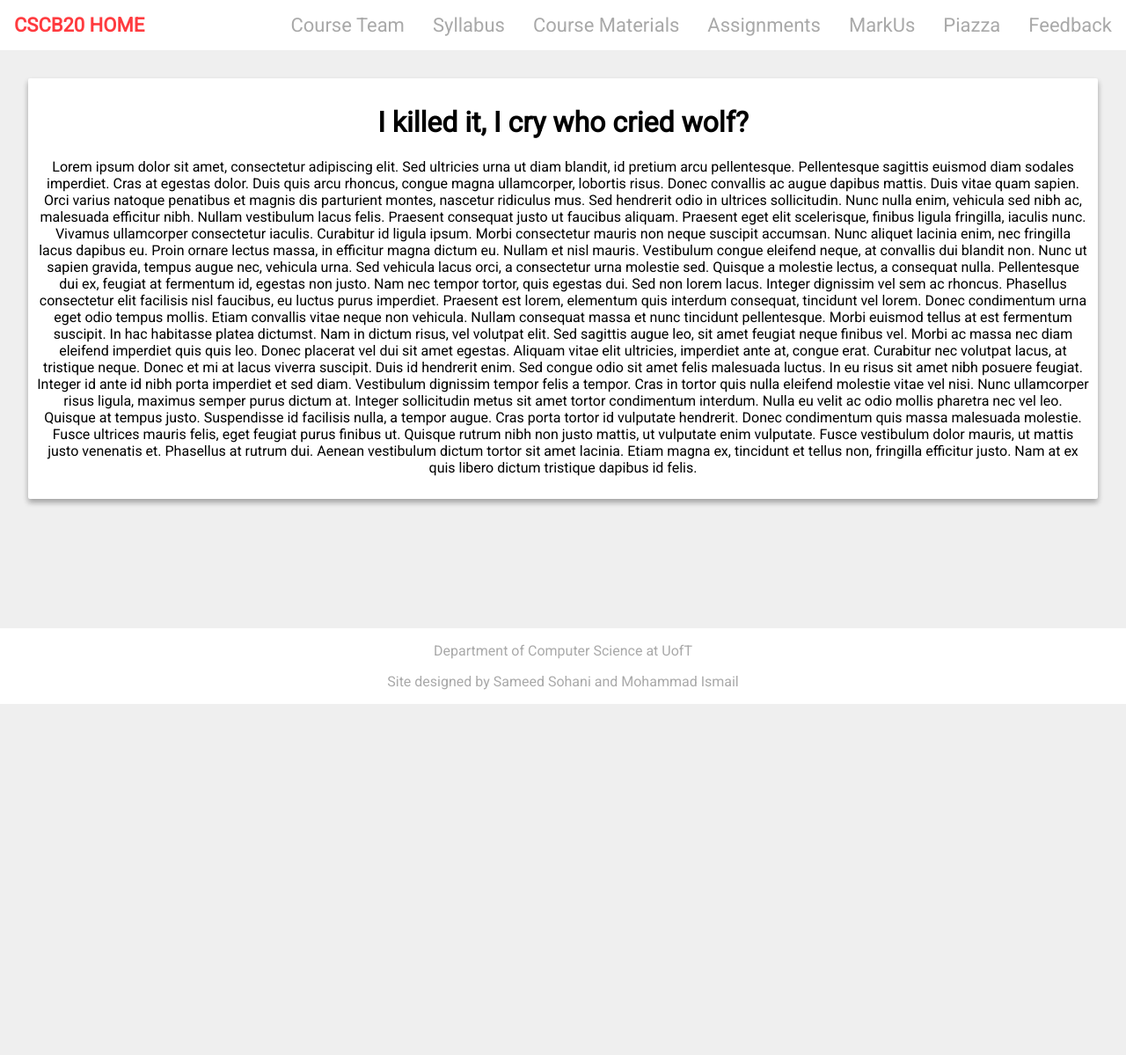
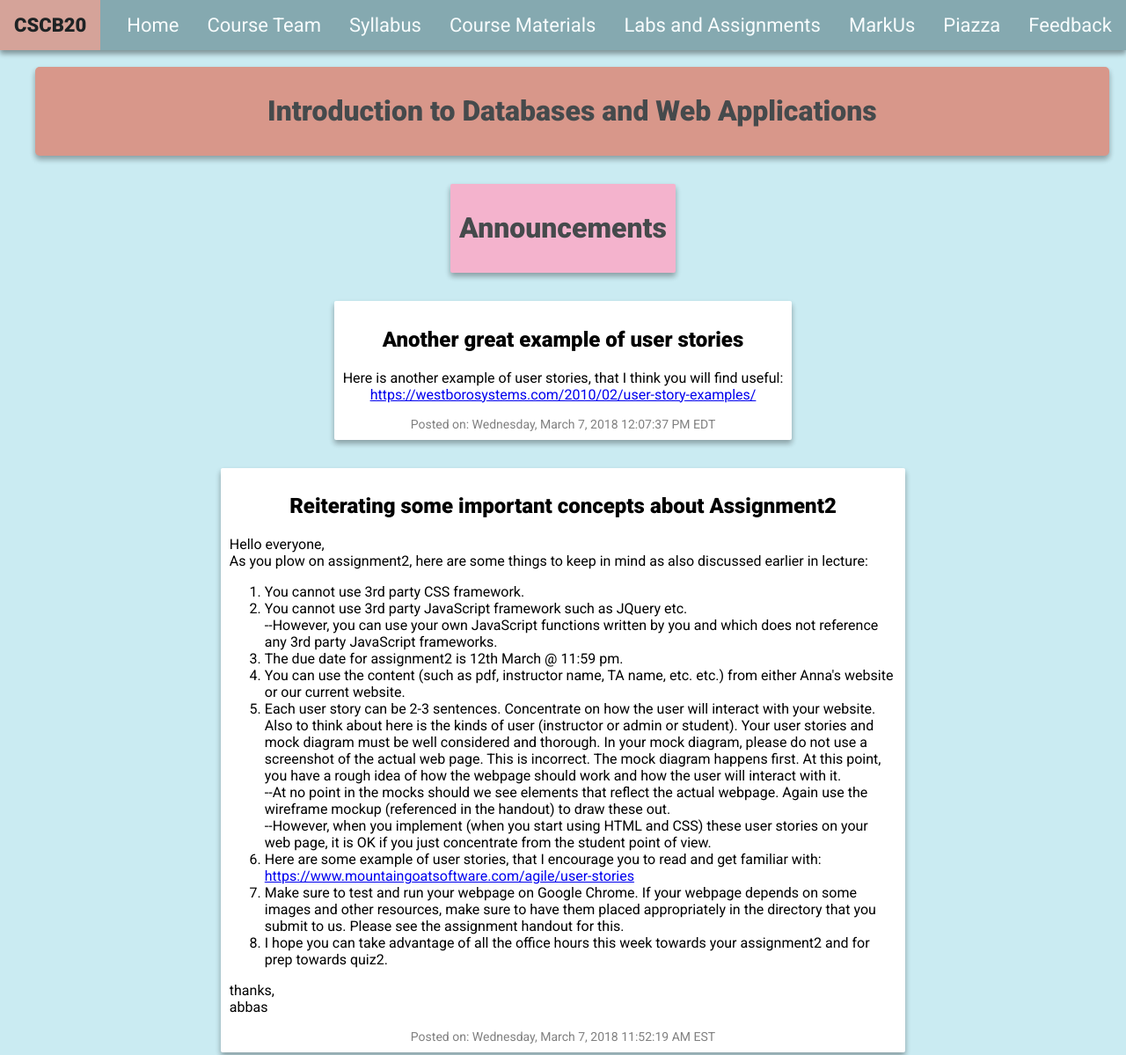
Before and after one commit to ismailmohammad/cscb20-a2, a plain HTML site: page index.html in a window 1280 px wide. Shown: the top 1199 px of the page at 88% size. Before the commit the page ends 800 px from the top, so only its background shows below. Drawn offline with Linux system fonts and the light colour scheme.

Commit message:
Index page completed + Announcements

```diff
--- a/css/index.css
+++ b/css/index.css
@@ -4,22 +4,21 @@ Dark GrayishL #A9A9A9
 Pinkish Reddish: #FF3B3F
 Light Baby Bluish: #CAEBF2
 */
-
-
 html{
   min-height: 100%;
   position: relative;
 }
 /* Body */
 body{
-  margin: 0;
-  background-color: #EFEFEF;
+  margin-top: 60px;
+  margin-bottom: 100px;
+  background-color: #CAEBF2;
   font-family: 'Roboto', sans-serif;
 }
 /* Footer */
 footer{
-  background-color: white;
-  color: #A9A9A9;
+  background-color: #7A9EA5;
+  color: white;
   overflow: hidden;
   display: block;
   text-align: center;
@@ -27,53 +26,98 @@ footer{
   bottom: 0;
   position: absolute;
   width: 100%;
+  box-shadow: 0px -7px 10px rgba(0,0,0,0.42);
 }
 /* Footer Links */
 footer a{
   text-decoration: none;
-  color: #A9A9A9;
+  color: white;
+  padding: 16px 16px;
 }
 footer a:hover{
-  color: #FF3B3F
+  color: black;
+  font-weight: bolder;
+  background-color: #D8978A;
+}
+.posted{
+  color: gray;
+  font-size: 14px;
+}
+
+.title{
+}
+/* alightLeft */
+.align-left{
+  text-align: left;
+}
+/* alightLeft */
+.align-right{
+  text-align: left;
+}
+/* Center */
+.center{
+  text-align: center
 }
 /* Navbar */
 .navbar{
-  background-color: white;
+  background-color: #7A9EA5;
   overflow: hidden;
+  position: fixed;
+  top: 0;
+  left: 0;
+  width: 100%;
+  z-index:1;
+  box-shadow: 0 4px 6px rgba(0,0,0,0.06),0 4px 6px rgba(0,0,0,0.42);
+  opacity: 0.85;
 }
 /* Navbar Links */
 .navbar a {
   text-align: center;
   float: right;
-  color: #A9A9A9;
+  color: white;
   text-decoration: none;
   padding: 16px 16px;
   font-size: 22px;
 }
 /* On Link Hover */
 .navbar a:hover{
-  color: #FF3B3F;
+  color: black;
+  background-color: #D8978A;
+  font-weight: bold;
 }
-/* Navbar Homelink */
+/* Logo */
 #navbar-homelink{
   float: left;
-  color: #FF3B3F;
+  font-size: 22px;
+  color: black;
+  font-weight: bolder;
 }
-/* Logo */
-.navbar-logo{
-  font-weight: bold;
-}
-.panel{
+
+.panel, .fullwidth-panel{
   background-color: white;
   display: inline-block;
   max-height: 100%;
   padding: 10px;
-  margin: 2rem;
+  margin-right: 2rem;
+  margin-left: 2rem;
+  margin-bottom: 1rem;
+  margin-top: 1rem;
   position: relative;
   max-width: 95%;
   box-shadow: 0 4px 6px rgba(0,0,0,0.14), 0 4px 6px rgba(0,0,0,0.21);
   border-radius: 2px;
 }
 .panel:hover{
-/*  Implement something for hover maybe?  */
+  /*  Implement something for hover maybe?  */
 }
+.fullwidth-panel{
+  width: 95%;
+  border-radius: 5px;
+  border-color: black;
+}
+.title{
+  color: #454A4C;
+}
+.lightpink{
+  background-color: #F4B3CD;
+}
--- a/index.html
+++ b/index.html
@@ -11,7 +11,7 @@
   <!-- Add index.css -->
   <link rel="stylesheet" href="css/index.css">
   <!--  Roboto Font  -->
-  <link href="https://fonts.googleapis.com/css?family=Roboto" rel="stylesheet">
+  <link href="https://fonts.googleapis.com/css?family=Roboto:400,900" rel="stylesheet">
 </head>
 
 <body>
@@ -21,33 +21,118 @@
       <a href="#">Feedback</a>
       <a href="https://piazza.com/class/jcpjjp5l4bywd">Piazza</a>
       <a href="https://markus.utsc.utoronto.ca/cscb20w18/">MarkUs</a>
-      <a href="#">Assignments</a>
+      <a href="#">Labs and Assignments</a>
       <a href="#">Course Materials</a>
       <a href="#">Syllabus</a>
       <a href="#">Course Team</a>
-      <a id="navbar-homelink" href="#" class="navbar-logo">CSCB20 HOME</a>
+      <a href="#">Home</a>
+      <a id="navbar-homelink" href="#">CSCB20</a>
     </div>
   </div>
+
   <!--  Content  -->
   <div id="content">
-    <div id="panel1" class="panel">
-      <h1 style="text-align: center;">I killed it, I cry who cried wolf?
-      </h1>
-      <p id="lorem-ipsum-fillerfornow-lol" style="text-align: center;">
-        Lorem ipsum dolor sit amet, consectetur adipiscing elit. Sed ultricies urna ut diam blandit, id pretium arcu pellentesque. Pellentesque sagittis euismod diam sodales imperdiet. Cras at egestas dolor. Duis quis arcu rhoncus, congue magna ullamcorper, lobortis
-        risus. Donec convallis ac augue dapibus mattis. Duis vitae quam sapien. Orci varius natoque penatibus et magnis dis parturient montes, nascetur ridiculus mus. Sed hendrerit odio in ultrices sollicitudin. Nunc nulla enim, vehicula sed nibh ac, malesuada
-        efficitur nibh. Nullam vestibulum lacus felis. Praesent consequat justo ut faucibus aliquam. Praesent eget elit scelerisque, finibus ligula fringilla, iaculis nunc. Vivamus ullamcorper consectetur iaculis. Curabitur id ligula ipsum. Morbi consectetur
-        mauris non neque suscipit accumsan. Nunc aliquet lacinia enim, nec fringilla lacus dapibus eu. Proin ornare lectus massa, in efficitur magna dictum eu. Nullam et nisl mauris. Vestibulum congue eleifend neque, at convallis dui blandit non. Nunc ut
-        sapien gravida, tempus augue nec, vehicula urna. Sed vehicula lacus orci, a consectetur urna molestie sed. Quisque a molestie lectus, a consequat nulla. Pellentesque dui ex, feugiat at fermentum id, egestas non justo. Nam nec tempor tortor, quis egestas
-        dui. Sed non lorem lacus. Integer dignissim vel sem ac rhoncus. Phasellus consectetur elit facilisis nisl faucibus, eu luctus purus imperdiet. Praesent est lorem, elementum quis interdum consequat, tincidunt vel lorem. Donec condimentum urna eget
-        odio tempus mollis. Etiam convallis vitae neque non vehicula. Nullam consequat massa et nunc tincidunt pellentesque. Morbi euismod tellus at est fermentum suscipit. In hac habitasse platea dictumst. Nam in dictum risus, vel volutpat elit. Sed sagittis
-        augue leo, sit amet feugiat neque finibus vel. Morbi ac massa nec diam eleifend imperdiet quis quis leo. Donec placerat vel dui sit amet egestas. Aliquam vitae elit ultricies, imperdiet ante at, congue erat. Curabitur nec volutpat lacus, at tristique
-        neque. Donec et mi at lacus viverra suscipit. Duis id hendrerit enim. Sed congue odio sit amet felis malesuada luctus. In eu risus sit amet nibh posuere feugiat. Integer id ante id nibh porta imperdiet et sed diam. Vestibulum dignissim tempor felis
-        a tempor. Cras in tortor quis nulla eleifend molestie vitae vel nisi. Nunc ullamcorper risus ligula, maximus semper purus dictum at. Integer sollicitudin metus sit amet tortor condimentum interdum. Nulla eu velit ac odio mollis pharetra nec vel leo.
-        Quisque at tempus justo. Suspendisse id facilisis nulla, a tempor augue. Cras porta tortor id vulputate hendrerit. Donec condimentum quis massa malesuada molestie. Fusce ultrices mauris felis, eget feugiat purus finibus ut. Quisque rutrum nibh non
-        justo mattis, ut vulputate enim vulputate. Fusce vestibulum dolor mauris, ut mattis justo venenatis et. Phasellus at rutrum dui. Aenean vestibulum dictum tortor sit amet lacinia. Etiam magna ex, tincidunt et tellus non, fringilla efficitur justo.
-        Nam at ex quis libero dictum tristique dapibus id felis.
-      </p>
+    <!-- Website Title -->
+    <div id="title-panel" class="fullwidth-panel" style="background-color: #D8978A;">
+      <div class="title center">
+         <h1>Introduction to Databases and Web Applications<h1>
+      </div>
+    </div>
+
+
+    <div class="center">
+      <!--   Announcements   -->
+      <div  class="panel lightpink title">
+        <h1 class="center">Announcements</h1>
+      </div>
+      <br>
+      <!--   Announcement 1     -->
+      <div id="announcement1" class="panel">
+        <h2>Another great example of user stories</h2>
+        <div class="paneltext">
+          Here is another example of user stories, that I think you will find useful:
+          <br>
+          <a href="https://westborosystems.com/2010/02/user-story-examples/">https://westborosystems.com/2010/02/user-story-examples/</a>
+        </div>
+
+        <div class="posted">
+          <br>
+          Posted on: Wednesday, March 7, 2018 12:07:37 PM EDT
+        </div>
+      </div>
+      <br>
+      <!--    Announcement 2    -->
+      <div id="announcement2" class="panel" style="width: 60%;">
+        <h2>Reiterating some important concepts about Assignment2</h2>
+        <div class="paneltext align-left">
+          Hello everyone,
+          <br>
+          As you plow on assignment2, here are some things to keep in mind as also discussed earlier in lecture:
+          <br>
+          <ol>
+            <li>You cannot use 3rd party CSS framework.</li>
+            <li>You cannot use 3rd party JavaScript framework such as  JQuery etc.
+              <br>
+              --However, you can use your own JavaScript functions written by you and which does not reference any 3rd party JavaScript frameworks.</li>
+            <li>The due date for assignment2 is 12th March @ 11:59 pm.</li>
+            <li>You can use the content (such as pdf, instructor name, TA name, etc. etc.) from either Anna's website or our current website.</li>
+            <li>Each user story can be 2-3 sentences. Concentrate on how the user will interact with your website. Also to think about here is the kinds of user (instructor or admin or student). Your user stories and mock diagram must be well considered and thorough. In your mock diagram, please do not use a screenshot of the actual web page. This is incorrect. The mock diagram happens first. At this point, you have a rough idea of how the webpage should work and how the user will interact with it.
+          <br>
+          --At no point in the mocks should we see elements that reflect the actual webpage. Again use the wireframe mockup (referenced in the handout) to draw these out.
+              <br>
+          --However, when you implement (when you start using HTML and CSS) these user stories on your web page, it is OK if you just concentrate from the student point of view.
+
+            </li>
+          <li>Here are some example of user stories, that I encourage you to read and get familiar with:
+          <a href="https://www.mountaingoatsoftware.com/agile/user-stories">https://www.mountaingoatsoftware.com/agile/user-stories</a>
+            </li>
+            <li>Make sure to test and run your webpage on Google Chrome. If your webpage depends on some images and other resources, make sure to have them placed appropriately in the directory that you submit to us. Please see the assignment handout for this.</li>
+            <li>I hope you can take advantage of all the office hours this week towards your assignment2 and for prep towards quiz2.</li>
+          </ol>
+          thanks,
+          <br>
+          abbas
+        </div>
+
+        <div class="posted">
+          <br>
+          Posted on: Wednesday, March 7, 2018 11:52:19 AM EST
+        </div>
+      </div>
+      <br>
+      <!--    Announcement 3    -->
+      <div id="anouncement3" class="panel">
+        <h2>
+          Clarification on assignment 1 mark breakdown email
+        </h2>
+        <div class="paneltext align-left">
+          Hello everyone,
+<br>
+I am sorry that I have made a typo in the email. The weighted average of Question 2 should be out of 40.
+<br>
+Weighted total of Q1 is calculated by YourMark/45*40 and Q2 by YourMark/52*40.
+<br>
+Total is out of 100 (40+40+20), and it is possible to exceed 100 due to bouns.
+<br>
+All emails have been sent. Please let me know if you don't receive one.
+<br>
+Thank you,
+<br>
+Bryan
+        </div>
+
+        <div class="posted">
+          <br>
+          Posted on: Monday, March 5, 2018 9:28:52 PM EST
+        </div>
+      </div>
+     <br>
+    <!-- Calendar -->
+    <div id="calendar" class="panel lightpink title">
+      <h1 class="center">Course Calendar</h1>
+      <iframe src="https://calendar.google.com/calendar/embed?src=v6drru34nsble6m5dia30g0sik%40group.calendar.google.com&ctz=America%2FToronto" style="border: 0" width="800" height="600" frameborder="0" scrolling="no"></iframe>
+    </div>
+
     </div>
   </div>
   <!--  Footer  -->
```
